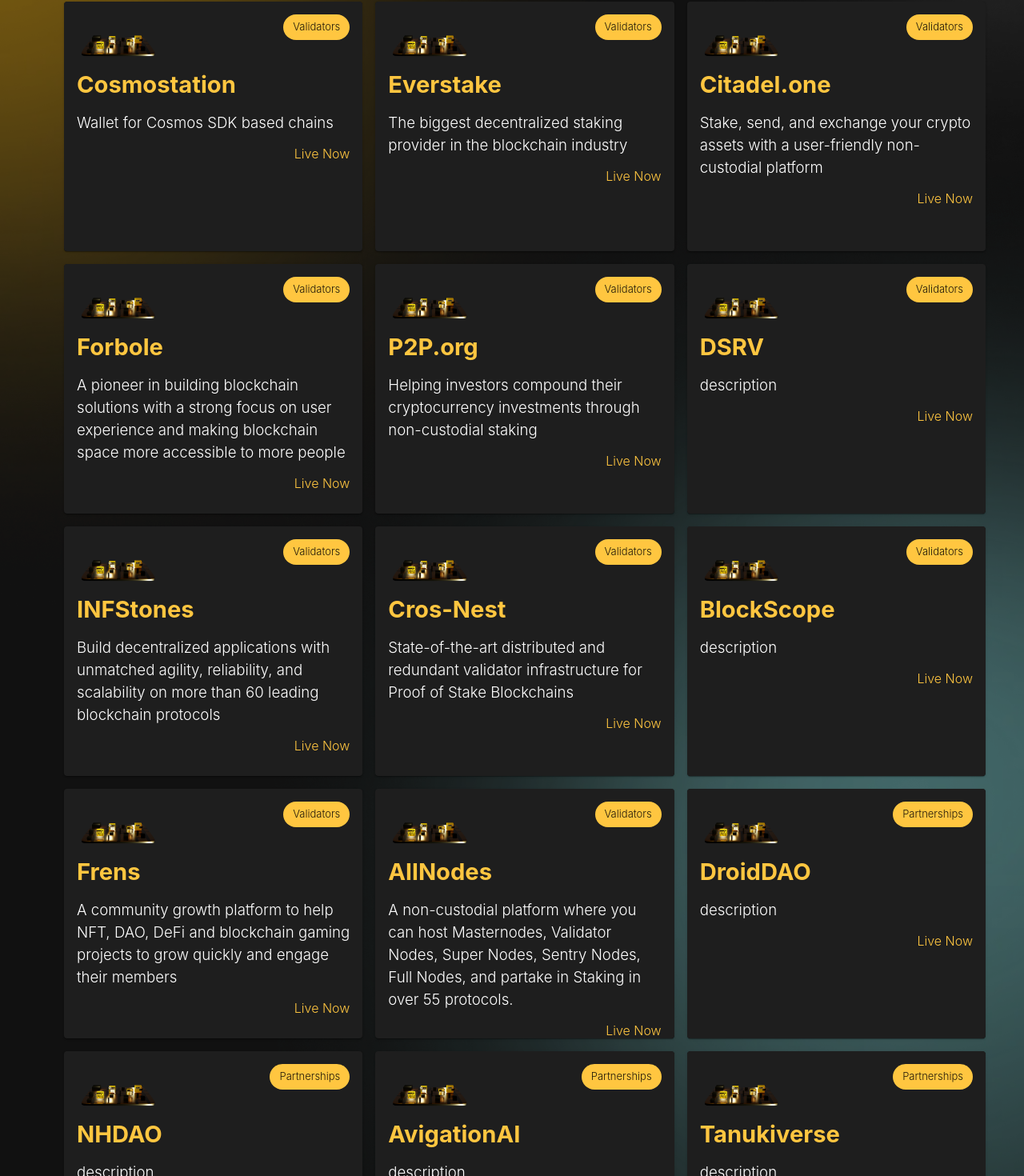
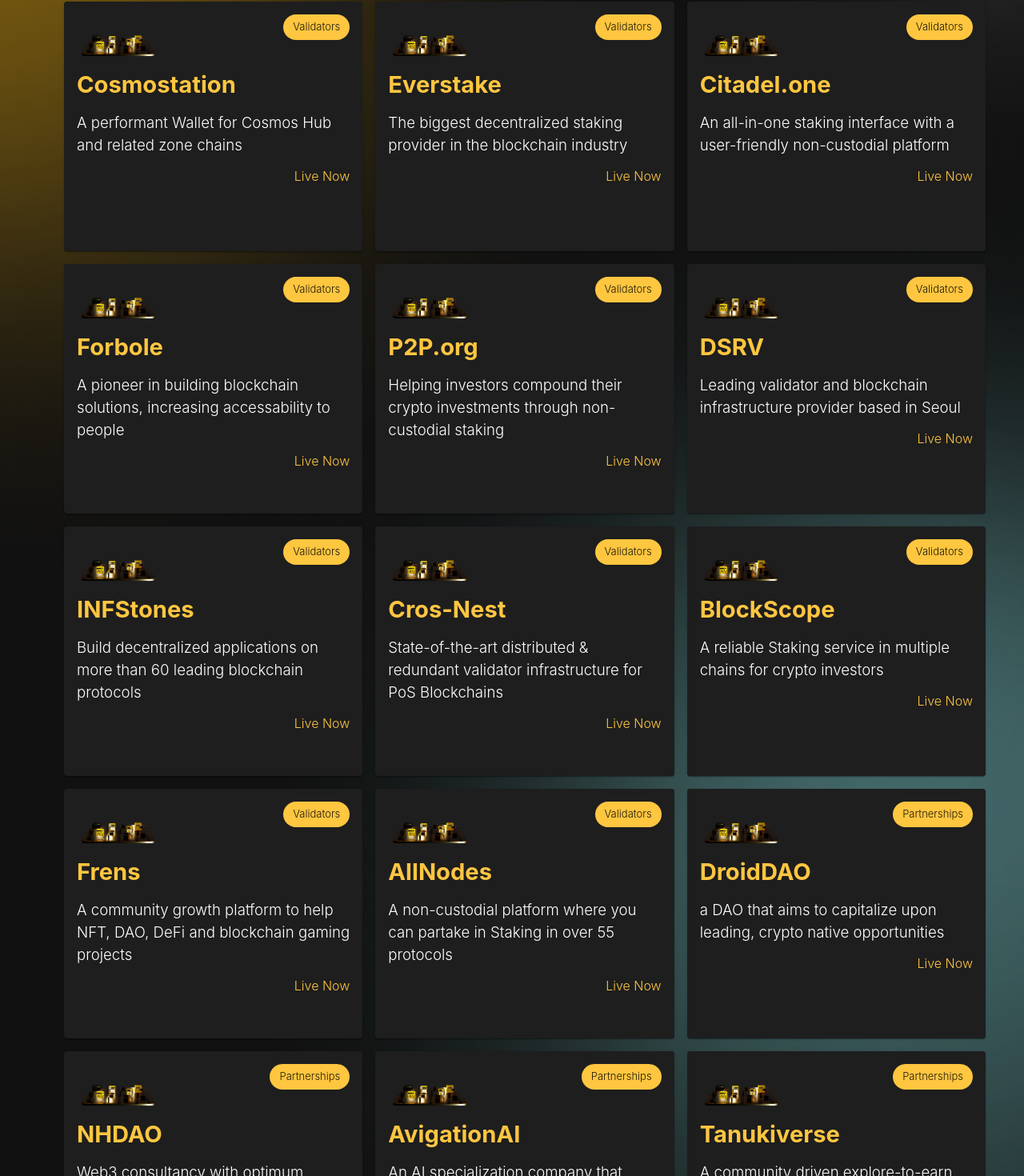
Before and after one commit to AssetMantle/website, a Next.js app: page /ecosystems in a window 1280 px wide. Shown: the part 2479-3949 px from the top of the page at 80% size. Built offline with nearby package versions, Linux system fonts and the light colour scheme.

Commit message:
Copied shortened descriptions from ecosystems branch

```diff
--- a/views/EcosystemsLowerSection.js
+++ b/views/EcosystemsLowerSection.js
@@ -65,13 +65,13 @@ const configData = [
     name: "Evmos",
     filters: ["MantleChain Partners"],
     description:
-      "Bringing the world of Ethereum-based applications and assets to the interoperable networks of the Cosmos ecosystem, all while aligning developer and user incentives",
+      "Bringing the world of Ethereum-based applications and assets to the Cosmos ecosystem",
   },
   {
     name: "Gravity Bridge",
     filters: ["MantleChain Partners", "Token Integration Partners"],
     description:
-      "An open, decentralized bridge that unlocks the power of interoperability & liquidity between blockchain ecosystems.",
+      "An open, decentralized bridge enabling interoperability & liquidity between blockchains",
   },
   {
     name: "OKC",
@@ -82,8 +82,8 @@ const configData = [
   {
     name: "RushRaids",
     filters: ["MantleGrants Partners"],
-    description: "description",
-    description: "description",
+    description:
+      "First Multiplayer Battle Royale Game where you play and earn Cryptos",
   },
   {
     name: "MyriadFlow",
@@ -94,7 +94,7 @@ const configData = [
     name: "GlitchCandies",
     filters: ["MantleGrants Partners"],
     description:
-      "Hand made collection of evolving sculptures created using sound synthesis and GLSL shaders minted on Cosmos ecosystem",
+      "Hand made collection of evolving sculptures, minted on Cosmos ecosystem",
   },
   {
     name: "Kevin Harrison",
@@ -105,12 +105,12 @@ const configData = [
     name: "LumosLabs",
     filters: ["MantleGrants Partners"],
     description:
-      "A world built for developers, designed to open access to ecosystem opportunities and help them with their journey into Web3",
+      "A world built for developers, designed to open access to Web3 opportunities",
   },
   {
     name: "Cosmostation",
     filters: ["Validators"],
-    description: "Wallet for Cosmos SDK based chains",
+    description: "A performant Wallet for Cosmos Hub and related zone chains",
   },
   {
     name: "Everstake",
@@ -122,75 +122,98 @@ const configData = [
     name: "Citadel.one",
     filters: ["Validators"],
     description:
-      "Stake, send, and exchange your crypto assets with a user-friendly non-custodial platform",
+      "An all-in-one staking interface with a user-friendly non-custodial platform",
   },
   {
     name: "Forbole",
     filters: ["Validators"],
     description:
-      "A pioneer in building blockchain solutions with a strong focus on user experience and making blockchain space more accessible to more people",
+      "A pioneer in building blockchain solutions, increasing accessability to people",
   },
   {
     name: "P2P.org",
     filters: ["Validators"],
     description:
-      "Helping investors compound their cryptocurrency investments through non-custodial staking",
+      "Helping investors compound their crypto investments through non-custodial staking",
   },
-  { name: "DSRV", filters: ["Validators"], description: "description" },
+  {
+    name: "DSRV",
+    filters: ["Validators"],
+    description:
+      "Leading validator and blockchain infrastructure provider based in Seoul",
+  },
   {
     name: "INFStones",
     filters: ["Validators"],
     description:
-      "Build decentralized applications with unmatched agility, reliability, and scalability on more than 60 leading blockchain protocols",
+      "Build decentralized applications on more than 60 leading blockchain protocols",
   },
   {
     name: "Cros-Nest",
     filters: ["Validators"],
     description:
-      "State-of-the-art distributed and redundant validator infrastructure for Proof of Stake Blockchains",
+      "State-of-the-art distributed & redundant validator infrastructure for PoS Blockchains",
   },
-  { name: "BlockScope", filters: ["Validators"], description: "description" },
+  {
+    name: "BlockScope",
+    filters: ["Validators"],
+    description:
+      "A reliable Staking service in multiple chains for crypto investors",
+  },
   {
     name: "Frens",
     filters: ["Validators"],
     description:
-      "A community growth platform to help NFT, DAO, DeFi and blockchain gaming projects to grow quickly and engage their members",
+      "A community growth platform to help NFT, DAO, DeFi and blockchain gaming projects",
   },
   {
     name: "AllNodes",
     filters: ["Validators"],
     description:
-      "A non-custodial platform where you can host Masternodes, Validator Nodes, Super Nodes, Sentry Nodes, Full Nodes, and partake in Staking in over 55 protocols.",
+      "A non-custodial platform where you can partake in Staking in over 55 protocols",
   },
-  { name: "DroidDAO", filters: ["Partnerships"], description: "description" },
-  { name: "NHDAO", filters: ["Partnerships"], description: "description" },
+  {
+    name: "DroidDAO",
+    filters: ["Partnerships"],
+    description:
+      "a DAO that aims to capitalize upon leading, crypto native opportunities",
+  },
+  {
+    name: "NHDAO",
+    filters: ["Partnerships"],
+    description:
+      "Web3 consultancy with optimum experience in marketing and launching of NFTs",
+  },
   {
     name: "AvigationAI",
     filters: ["Partnerships"],
-    description: "description",
+    description:
+      "An AI specialization company that identifies potentially viral content",
   },
   {
     name: "Tanukiverse",
     filters: ["Partnerships"],
-    description: "description",
+    description:
+      "A community driven explore-to-earn game governed by Tanuki NFTs",
   },
   { name: "Metaverse", filters: ["Partnerships"], description: "description" },
   {
     name: "Vorlds",
     filters: ["Partnerships"],
     description:
-      "A creator based Metaverse platform that supports users, NFTs and other parts from blockchains across the Polkadot & Ethereum ecosystems.",
+      "A creator based Metaverse platform that supports Polkadot & Ethereum ecosystems",
   },
   {
     name: "JunoSwap",
     filters: ["Token Integration Partners"],
     description:
-      "First ever interchain decentralized exchange focussed on CW-20 (CosmWasm) asset adoption",
+      "First ever interchain DEX focussed on CW-20 (CosmWasm) asset adoption",
   },
   {
     name: "StakingRewards",
     filters: ["Token Integration Partners"],
-    description: "Leading data provider for staking and crypto-growth tools",
+    description:
+      "Crypto Staking explorer providing data for staking and crypto-growth tools",
   },
   { name: "PolkaDot", filters: ["interNFT"], description: "description" },
   {
@@ -203,31 +226,31 @@ const configData = [
     name: "IXO",
     filters: ["interNFT"],
     description:
-      "The ixo Protocol is the basis for building an Internet of Impact for sustainable social, environmental and ecomic development and to mitigate climate impacts",
+      "An Internet-of-Impact for sustainable social, environmental and economic development",
   },
   {
     name: "HyperSign",
     filters: ["interNFT"],
     description:
-      "Hypersign is an Identity and access management solution that makes sure your employees and customers are who they say they are",
+      "An Identity and access management solution to authenticate employees and customers",
   },
   {
     name: "interChain Foundation",
     filters: ["interNFT"],
     description:
-      "Stewards of the interchain, funding and advancing the creation of an interoperable, sustainable, and community-owned decentralized ecosystem",
+      "Stewards of interchain, funding the creation of interoperable decentralized ecosystem",
   },
   {
     name: "IRIS",
     filters: ["interNFT"],
     description:
-      "IRISnet (a.k.a IRIS Hub) is designed to be the foundation for the next generation distributed applications. Built with Cosmos-SDK, IRIS Hub enables cross-chain interoperability through a unified service model",
+      "A Cosmos zone enabling cross-chain interoperability through a unified service model",
   },
   {
     name: "AkashNetwork",
     filters: ["interNFT"],
     description:
-      "Launch applications such as DeFi apps, blogs, games, data visualizations, block explorers, blockchain nodes, and other blockchain network components on a decentralized cloud",
+      "A decentralized cloud for DApps, nodes, and other blockchain network components",
   },
 ];
 
```
